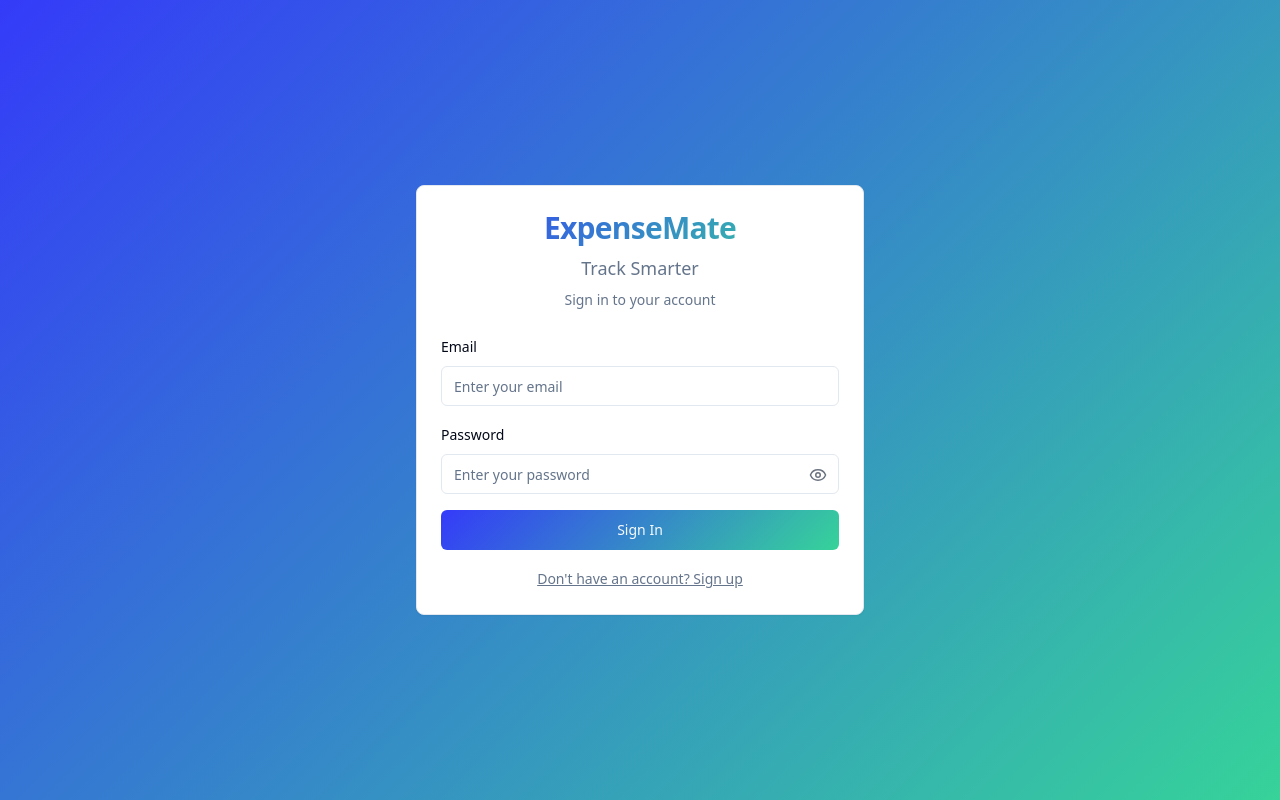
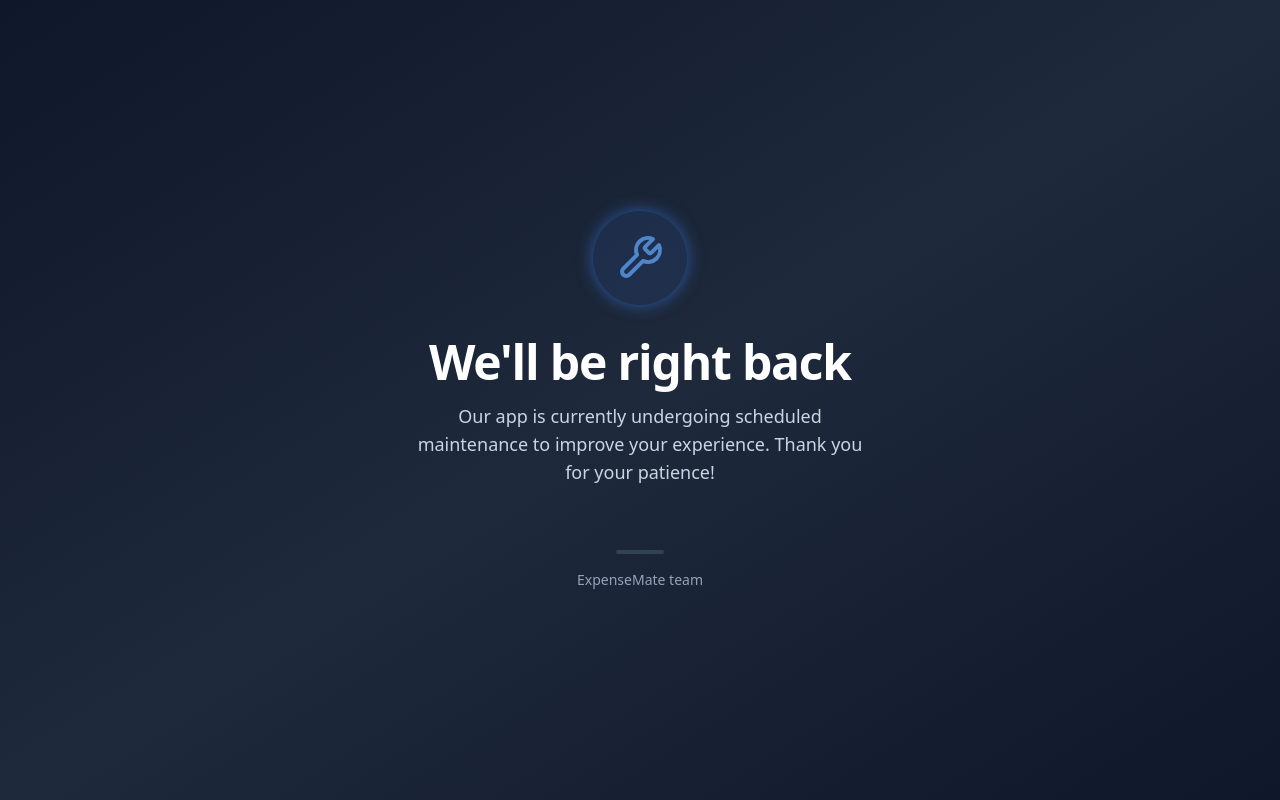
Before and after one commit to s-dudhiya/ExpenseMate, a React (Vite) app in the folder Tracker/: page / in a window 1280 px wide. Before the commit this address led to /auth. Built offline with nearby package versions, Linux system fonts and the light colour scheme; the HTML template or start-up script is replaced by a standard one.

Commit message:
maintenance

```diff
--- a/Tracker/src/App.tsx
+++ b/Tracker/src/App.tsx
@@ -9,8 +9,11 @@ import Auth from "./pages/Auth";
 import Dashboard from "./pages/Dashboard";
 import Profile from "./pages/Profile";
 import NotFound from "./pages/NotFound";
+import Maintenance from "./pages/Maintenance";
 
 const queryClient = new QueryClient();
+
+const isMaintenanceMode = true; // Toggle this flag to enable/disable maintenance mode
 
 const App = () => (
   <QueryClientProvider client={queryClient}>
@@ -20,12 +23,18 @@ const App = () => (
         <Sonner />
         <BrowserRouter>
           <Routes>
+            {isMaintenanceMode ? (
+              <Route path="*" element={<Maintenance />} />
+            ) : (
+              <>
                 <Route path="/" element={<Navigate to="/auth" replace />} />
                 <Route path="/auth" element={<Auth />} />
                 <Route path="/dashboard" element={<Dashboard />} />
                 {/* ADD ALL CUSTOM ROUTES ABOVE THE CATCH-ALL "*" ROUTE */}
                 <Route path="/profile" element={<Profile />} />
                 <Route path="*" element={<NotFound />} />
+              </>
+            )}
           </Routes>
         </BrowserRouter>
       </TooltipProvider>
--- /dev/null
+++ b/Tracker/src/pages/Maintenance.tsx
@@ -0,0 +1,27 @@
+import { Wrench } from "lucide-react";
+
+export default function Maintenance() {
+  return (
+    <div className="min-h-screen bg-gradient-to-br from-slate-900 via-slate-800 to-slate-900 flex items-center justify-center p-4">
+      <div className="max-w-md w-full text-center space-y-8 animate-in fade-in slide-in-from-bottom-8 duration-700">
+        <div className="mx-auto flex h-24 w-24 items-center justify-center rounded-full bg-blue-500/10 mb-8 border border-blue-500/20 shadow-[0_0_15px_rgba(59,130,246,0.5)]">
+          <Wrench className="h-12 w-12 text-blue-400 animate-pulse" />
+        </div>
+
+        <div className="space-y-4">
+          <h1 className="text-4xl font-extrabold tracking-tight text-white sm:text-5xl">
+            We'll be right back
+          </h1>
+          <p className="text-lg text-slate-300">
+            Our app is currently undergoing scheduled maintenance to improve your experience. Thank you for your patience!
+          </p>
+        </div>
+
+        <div className="pt-8 flex flex-col items-center gap-4 text-sm text-slate-400">
+          <div className="h-1 w-12 rounded-full bg-slate-700"></div>
+          <p>ExpenseMate team</p>
+        </div>
+      </div>
+    </div>
+  );
+}
```
Lines whose indentation alone changed are shown as unchanged.
